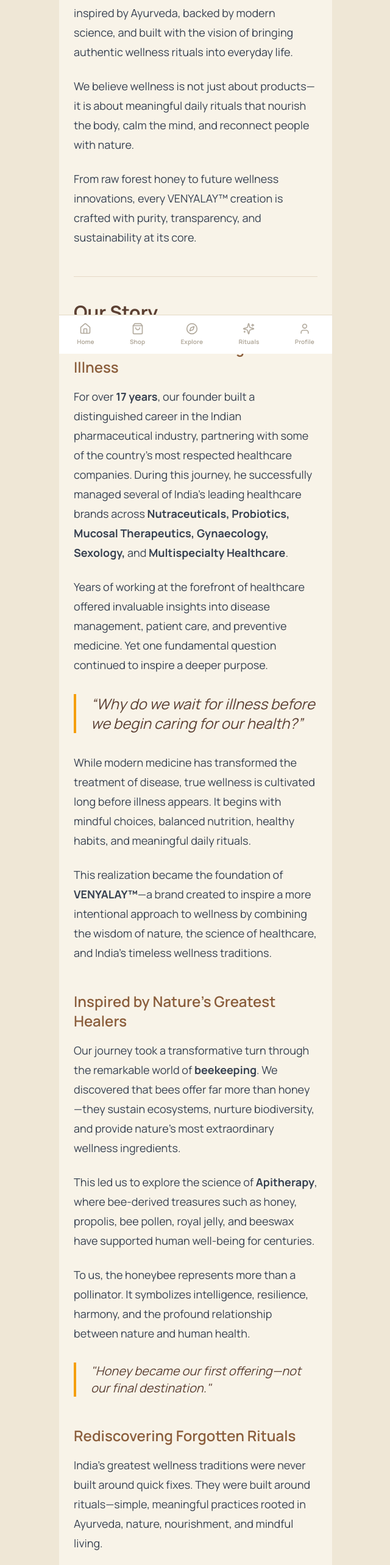
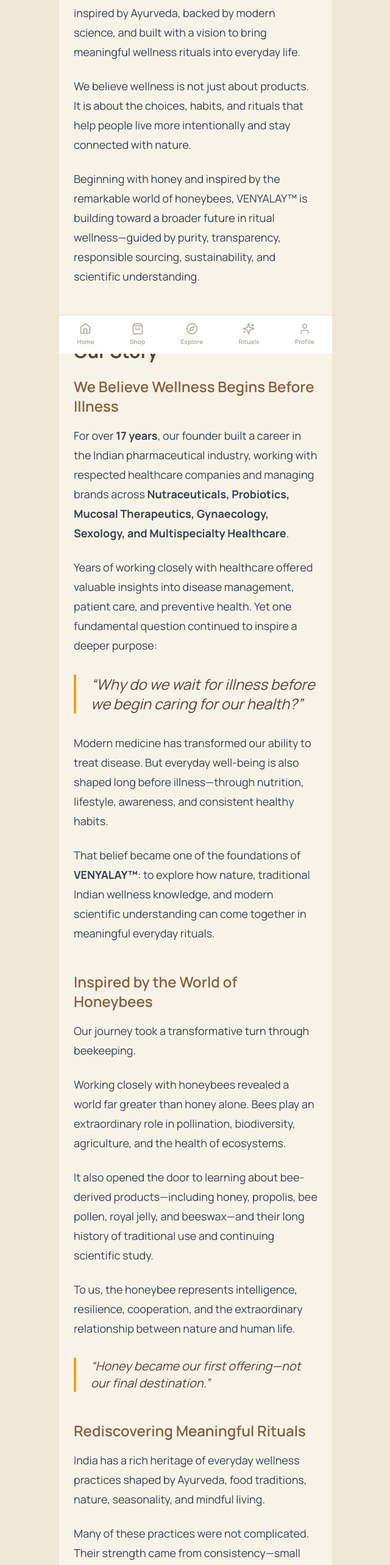
Before and after one commit to venyalayindia-pixel/venyalay-app, a React (Vite) app in the folder venyalay-app/: page /about in a window 1280 px wide. Shown: the part 220-2786 px from the top of the page at 61% size, without its empty margins (319-959 px from the left). Built offline with nearby package versions, Linux system fonts and the light colour scheme.

Commit message:
Update About VENYALAY content

```diff
--- a/venyalay-app/src/pages/AboutVenyalay.tsx
+++ b/venyalay-app/src/pages/AboutVenyalay.tsx
@@ -8,22 +8,25 @@
         </h1>
 
         <p className="text-lg text-gray-700 leading-8 mb-6">
-          VENYALAY™ is India's Ritual Wellness Brand inspired by Ayurveda,
-          backed by modern science, and built with the vision of bringing
-          authentic wellness rituals into everyday life.
+          VENYALAY™ is India&apos;s Ritual Wellness Brand—inspired by Ayurveda,
+          backed by modern science, and built with a vision to bring meaningful
+          wellness rituals into everyday life.
         </p>
 
         <p className="text-lg text-gray-700 leading-8 mb-6">
-          We believe wellness is not just about products—it is about
-          meaningful daily rituals that nourish the body, calm the mind,
-          and reconnect people with nature.
+          We believe wellness is not just about products. It is about the
+          choices, habits, and rituals that help people live more intentionally
+          and stay connected with nature.
         </p>
 
         <p className="text-lg text-gray-700 leading-8">
-          From raw forest honey to future wellness innovations,
-          every VENYALAY™ creation is crafted with purity,
-          transparency, and sustainability at its core.
+          Beginning with honey and inspired by the remarkable world of
+          honeybees, VENYALAY™ is building toward a broader future in ritual
+          wellness—guided by purity, transparency, responsible sourcing,
+          sustainability, and scientific understanding.
         </p>
+
+        {/* OUR STORY */}
         <section className="mt-12 border-t border-[#e5d8c7] pt-10">
           <h2 className="text-3xl font-bold text-[#5C4033] mb-6">
             Our Story
@@ -34,20 +37,19 @@
           </h3>
 
           <p className="text-lg text-gray-700 leading-8 mb-6">
-    For over <strong>17 years</strong>, our founder built a distinguished
-    career in the Indian pharmaceutical industry, partnering with some of
-    the country's most respected healthcare companies. During this journey,
-    he successfully managed several of India's leading healthcare brands
-    across <strong>Nutraceuticals, Probiotics, Mucosal Therapeutics,
-    Gynaecology, Sexology,</strong> and
-    <strong> Multispecialty Healthcare</strong>.
+            For over <strong>17 years</strong>, our founder built a career in
+            the Indian pharmaceutical industry, working with respected
+            healthcare companies and managing brands across{" "}
+            <strong>
+              Nutraceuticals, Probiotics, Mucosal Therapeutics, Gynaecology,
+              Sexology, and Multispecialty Healthcare
+            </strong>.
           </p>
 
           <p className="text-lg text-gray-700 leading-8 mb-6">
-    Years of working at the forefront of healthcare offered invaluable
-    insights into disease management, patient care, and preventive
-    medicine. Yet one fundamental question continued to inspire a deeper
-    purpose.
+            Years of working closely with healthcare offered valuable insights
+            into disease management, patient care, and preventive health. Yet
+            one fundamental question continued to inspire a deeper purpose:
           </p>
 
           <blockquote className="border-l-4 border-amber-500 pl-6 italic text-2xl text-[#5C4033] my-8">
@@ -55,154 +57,207 @@
           </blockquote>
 
           <p className="text-lg text-gray-700 leading-8 mb-6">
-    While modern medicine has transformed the treatment of disease, true
-    wellness is cultivated long before illness appears. It begins with
-    mindful choices, balanced nutrition, healthy habits, and meaningful
-    daily rituals.
+            Modern medicine has transformed our ability to treat disease. But
+            everyday well-being is also shaped long before illness—through
+            nutrition, lifestyle, awareness, and consistent healthy habits.
           </p>
 
           <p className="text-lg text-gray-700 leading-8">
-    This realization became the foundation of
-    <strong> VENYALAY™</strong>—a brand created to inspire a more
-    intentional approach to wellness by combining the wisdom of nature,
-    the science of healthcare, and India's timeless wellness traditions.
+            That belief became one of the foundations of{" "}
+            <strong>VENYALAY™</strong>: to explore how nature, traditional
+            Indian wellness knowledge, and modern scientific understanding can
+            come together in meaningful everyday rituals.
           </p>
         </section>
+
+        {/* HONEYBEES */}
         <section className="mt-12">
           <h3 className="text-2xl font-semibold text-[#8B5E3C] mb-4">
-    Inspired by Nature's Greatest Healers
+            Inspired by the World of Honeybees
           </h3>
 
           <p className="text-lg text-gray-700 leading-8 mb-6">
-    Our journey took a transformative turn through the remarkable world of
-    <strong> beekeeping</strong>. We discovered that bees offer far more than
-    honey—they sustain ecosystems, nurture biodiversity, and provide nature's
-    most extraordinary wellness ingredients.
+            Our journey took a transformative turn through beekeeping.
           </p>
 
           <p className="text-lg text-gray-700 leading-8 mb-6">
-    This led us to explore the science of <strong>Apitherapy</strong>, where
-    bee-derived treasures such as honey, propolis, bee pollen, royal jelly,
-    and beeswax have supported human well-being for centuries.
+            Working closely with honeybees revealed a world far greater than
+            honey alone. Bees play an extraordinary role in pollination,
+            biodiversity, agriculture, and the health of ecosystems.
           </p>
 
           <p className="text-lg text-gray-700 leading-8 mb-6">
-    To us, the honeybee represents more than a pollinator. It symbolizes
-    intelligence, resilience, harmony, and the profound relationship between
-    nature and human health.
+            It also opened the door to learning about bee-derived
+            products—including honey, propolis, bee pollen, royal jelly, and
+            beeswax—and their long history of traditional use and continuing
+            scientific study.
+          </p>
+
+          <p className="text-lg text-gray-700 leading-8 mb-6">
+            To us, the honeybee represents intelligence, resilience,
+            cooperation, and the extraordinary relationship between nature and
+            human life.
           </p>
 
           <blockquote className="border-l-4 border-amber-500 pl-6 italic text-xl text-[#5C4033] my-8">
-    "Honey became our first offering—not our final destination."
+            “Honey became our first offering—not our final destination.”
           </blockquote>
         </section>
+
+        {/* RITUALS */}
         <section className="mt-12">
           <h3 className="text-2xl font-semibold text-[#8B5E3C] mb-4">
-    Rediscovering Forgotten Rituals
+            Rediscovering Meaningful Rituals
           </h3>
 
           <p className="text-lg text-gray-700 leading-8 mb-6">
-    India&apos;s greatest wellness traditions were never built around quick
-    fixes. They were built around rituals—simple, meaningful practices rooted
-    in Ayurveda, nature, nourishment, and mindful living.
+            India has a rich heritage of everyday wellness practices shaped by
+            Ayurveda, food traditions, nature, seasonality, and mindful living.
           </p>
 
           <p className="text-lg text-gray-700 leading-8 mb-6">
-    For generations, these daily rituals supported healthier lives and deeper
-    connections with nature. Over time, many of them faded from modern living.
+            Many of these practices were not complicated. Their strength came
+            from consistency—small actions repeated as part of everyday life.
           </p>
 
           <p className="text-lg text-gray-700 leading-8 mb-6">
-    At <strong>VENYALAY™</strong>, we believe these forgotten traditions
-    deserve to be rediscovered—not as nostalgia, but as relevant,
-    evidence-informed wellness practices for the future.
+            At <strong>VENYALAY™</strong>, we want to thoughtfully rediscover
+            this idea of ritual for modern living.
           </p>
 
           <p className="text-lg text-gray-700 leading-8">
-    Our purpose is to bring ancient Indian wisdom into contemporary life by
-    combining traditional knowledge with scientific understanding and
-    thoughtful innovation.
+            Our approach is not to romanticize the past or replace modern
+            healthcare. It is to respectfully explore traditional knowledge
+            alongside contemporary scientific understanding and translate
+            relevant ideas into meaningful products, education, and
+            experiences.
           </p>
         </section>
+
+        {/* MORE THAN HONEY */}
         <section className="mt-12">
           <h3 className="text-2xl font-semibold text-[#8B5E3C] mb-4">
             More Than a Honey Brand
           </h3>
 
           <p className="text-lg text-gray-700 leading-8 mb-6">
-    We are building something much bigger than a product company.
+            Honey is where our journey begins.
           </p>
 
           <p className="text-lg text-gray-700 leading-8 mb-6">
-    <strong>VENYALAY™</strong> is a Ritual Wellness Company dedicated to
-    restoring everyday well-being through thoughtfully designed products
-    inspired by nature, rooted in Indian traditions, and guided by modern
-    scientific understanding.
+            <strong>VENYALAY™</strong> is being built as a Ritual Wellness
+            Company with a broader purpose: to create thoughtfully designed
+            products, knowledge, and experiences inspired by nature, informed
+            by Indian wellness traditions, and guided by responsible scientific
+            thinking.
           </p>
 
           <p className="text-lg text-gray-700 leading-8 mb-4">
-    Every VENYALAY™ creation reflects our commitment to:
+            Our work is guided by six principles:
           </p>
 
           <ul className="grid gap-3 text-lg text-gray-700 md:grid-cols-2">
             <li>• Scientific integrity</li>
-    <li>• Ayurvedic wisdom</li>
-    <li>• Ethical sourcing</li>
+            <li>• Respect for Ayurvedic and traditional knowledge</li>
+            <li>• Ethical and responsible sourcing</li>
             <li>• Sustainability</li>
             <li>• Purity and transparency</li>
-    <li>• Community well-being</li>
+            <li>• Community and environmental well-being</li>
           </ul>
+
+          <p className="text-lg text-gray-700 leading-8 mt-6">
+            Every step we take should strengthen the trust people place in the{" "}
+            <strong>VENYALAY™</strong> name.
+          </p>
         </section>
+
+        {/* VISION */}
         <section className="mt-12">
           <h3 className="text-2xl font-semibold text-[#8B5E3C] mb-4">
             Our Vision
           </h3>
 
           <p className="text-lg text-gray-700 leading-8 mb-6">
-    We envision a future where wellness is no longer reactive, but intentional.
-    A future where people embrace simple daily rituals that nurture physical,
-    mental, and emotional well-being.
+            We envision a future where wellness becomes a natural part of
+            everyday living rather than something considered only when health
+            problems arise.
           </p>
 
           <p className="text-lg text-gray-700 leading-8 mb-6">
-    Our ambition is to build <strong>VENYALAY™</strong> into one of the world's
-    most trusted Ritual Wellness brands by bringing together the wisdom of bees,
-    the heritage of Ayurveda, scientific innovation, and sustainable living.
+            Our long-term ambition is to build <strong>VENYALAY™</strong> into
+            a trusted Ritual Wellness brand that brings together the wisdom of
+            nature, India&apos;s wellness heritage, the remarkable world of
+            honeybees, and responsible scientific innovation.
           </p>
 
           <p className="text-lg text-gray-700 leading-8">
-    We are committed to creating products, knowledge, and experiences that help
-    individuals reconnect with nature while inspiring healthier communities for
-    generations to come.
+            We aim to encourage thoughtful wellness rituals while contributing positively to communities and the natural ecosystems that sustain us.
           </p>
         </section>
+
+        {/* FOUNDER NOTE */}
         <section className="mt-12">
           <div className="rounded-2xl border border-[#e5d8c7] bg-white/70 p-8 shadow-sm">
-    <p className="mb-3 text-sm font-semibold uppercase tracking-[0.2em] text-[#8B5E3C]">
-      CEO&apos;s Note
+
+            <h2 className="text-2xl font-bold text-[#5C4033] mb-6">
+              Founder &amp; CEO&apos;s Note
+            </h2>
+
+            <blockquote className="text-lg leading-8 text-gray-700">
+              <p className="mb-5">
+                “VENYALAY™ began with a question that stayed with me throughout
+                my years in healthcare: Why do we often begin thinking
+                seriously about our well-being only when something goes wrong?
               </p>
 
-    <blockquote className="text-2xl font-medium leading-10 text-[#5C4033]">
-      “VENYALAY™ was born from a simple belief—that true wellness begins
-      long before illness. After 17 years in the pharmaceutical industry,
-      I came to understand that the future of well-being lies in bringing
-      together science, nature, and timeless Indian rituals.
-    </blockquote>
+              <p className="mb-5">
+                My journey into beekeeping gave that question a new direction.
+                Spending time around honeybees taught me to observe nature
+                differently—their discipline, balance, cooperation, and
+                extraordinary relationship with the environment. Honey was
+                fascinating, but the deeper lesson was much bigger.
+              </p>
 
-    <blockquote className="mt-6 text-lg leading-8 text-gray-700">
-      Our vision is not merely to create products, but to build a movement
-      that helps people live healthier, more intentional lives. Through the
-      wisdom of bees, the heritage of Ayurveda, and the discipline of modern
-      science, we aim to make preventive wellness a meaningful part of
-      everyday life.”
+              <p className="mb-5">
+                I began to believe that some of the most meaningful changes in
+                our lives do not have to be complicated. They can begin with
+                small, thoughtful choices that gradually become part of how we
+                live every day.
+              </p>
+
+              <p className="mb-5 font-semibold text-[#5C4033]">
+                That belief became VENYALAY™.
+              </p>
+
+              <p className="mb-5">
+                We are beginning our journey with honey, but honey is only the
+                first chapter. My aspiration is to build VENYALAY™ patiently
+                and responsibly into a brand that creates meaningful products,
+                knowledge, and experiences that people can genuinely make part
+                of their lives.
+              </p>
+
+              <p>
+                For me, VENYALAY™ is not simply about what we sell. It is about
+                what we can build, learn, and contribute over time.”
+              </p>
             </blockquote>
 
             <div className="mt-8 border-t border-[#e5d8c7] pt-5">
-      <p className="font-semibold text-[#5C4033]">Founder &amp; CEO</p>
-      <p className="text-sm text-gray-600">VENYALAY™</p>
+              <p className="font-semibold text-[#5C4033]">
+                Bharath Kumar
+              </p>
+              <p className="text-sm text-gray-600">
+                Founder &amp; CEO
+              </p>
+              <p className="text-sm text-gray-600">
+                VENYALAY™
+              </p>
             </div>
+
           </div>
         </section>
+
       </div>
     </main>
   );
```
Lines whose indentation alone changed are shown as unchanged.
